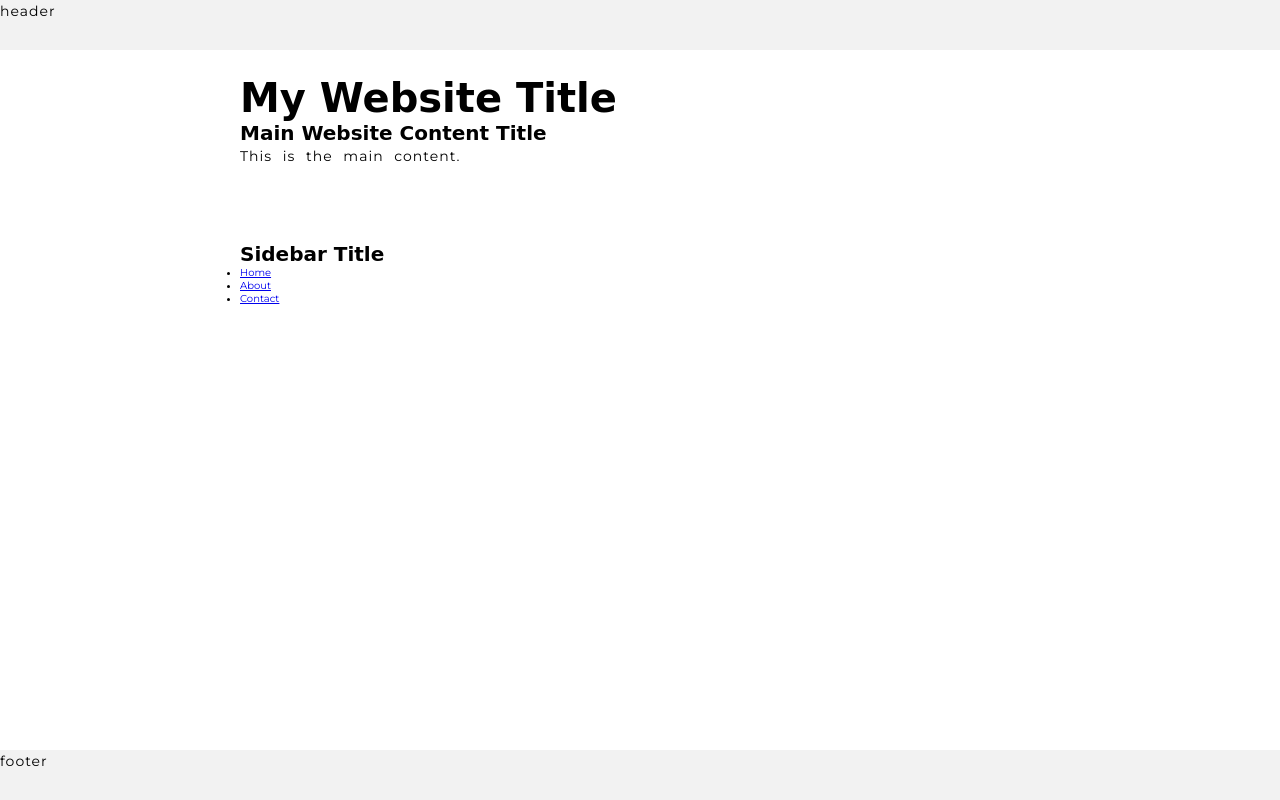
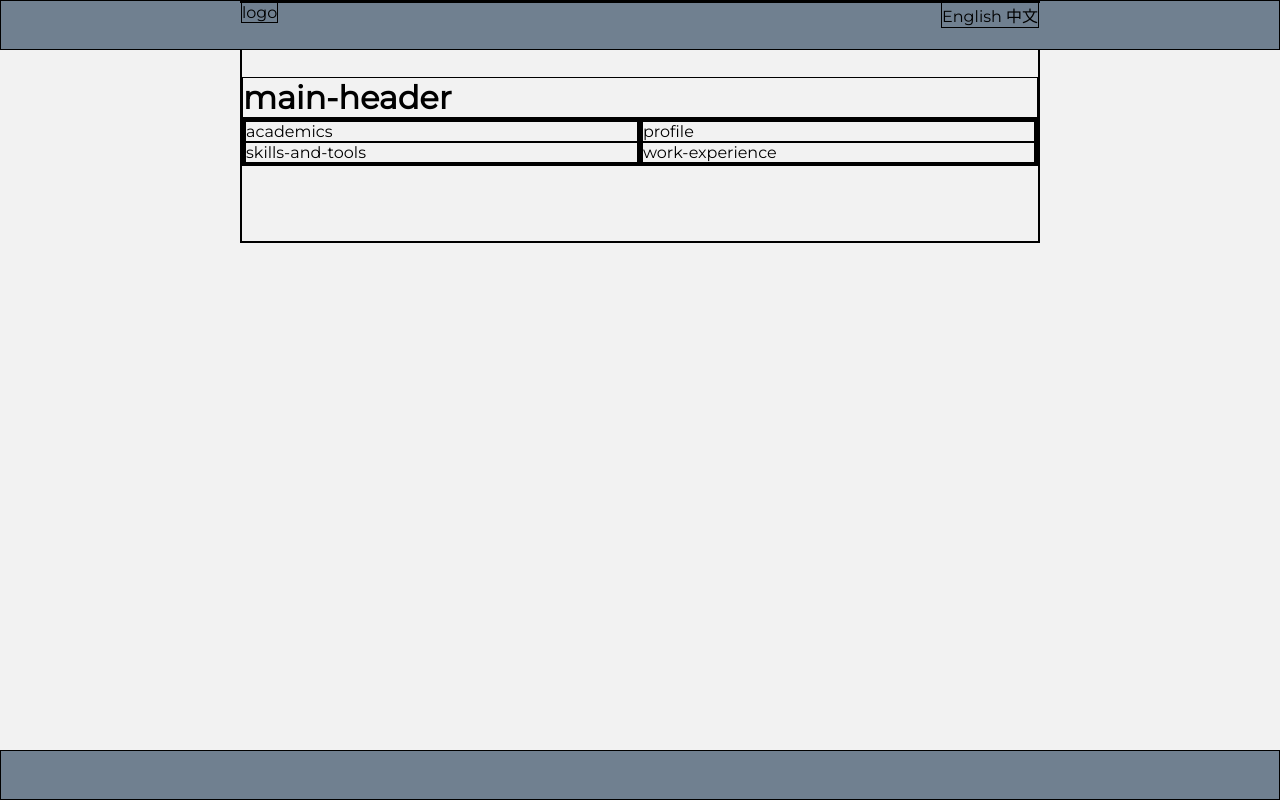
Before and after one commit to roziercd/roziercd.github.io, a plain HTML site: page index.html in a window 1280 px wide. Drawn offline with Linux system fonts and the light colour scheme; a web font is replaced by a local one.

Commit message:
Added basic flexbox css

```diff
--- a/css/style.css
+++ b/css/style.css
@@ -4,21 +4,108 @@
     box-sizing: border-box;
   }
 
-html {
-    font-size: 10px;
-    margin: 0;
+body {
+    background: #f2f2f2;
     font-family: 'Montserrat', sans-serif;
 }
 
-body {
-    width: 80%;
+div {
+    border: 0.5px solid black;
+}
+
+.main {
+    padding: 75px 0;
+}
+
+.row {
+  display: flex;
+  flex-direction: row;
+  flex-wrap: wrap;
+  width: 100%;
+}
+
+.column {
+  display: flex;
+  flex-direction: column;
+  flex-basis: 100%;
+  flex: 1;
+}
+
+.left {
+}
+
+.right {
+}
+
+.header {
+    position: fixed;
+    top: 0;
+    left: 0;
+    right: 0;
+    width: 100%;
+    height: 50px;
+    margin-bottom: 25px;
+    background: #708090;
+}
+
+.footer {
+    position: fixed;
+    bottom: 0;
+    left: 0;
+    right: 0;
+    width: 100%;
+    height:50px;
+    margin-top: 25px;
+    background: #708090;
+}
+
+.header-content, .footer-content  {
+    width: 97.5%;
     max-width: 800px;
     margin: 0 auto;
 }
 
-div {
-    display: block;
+.logo {
+    float: left;
 }
+
+.language {
+    float: right;
+}
+
+@media only screen and (max-width: 400px) {
+    .page {
+        width: 100%;
+        margin: 0 auto;
+    }
+    .column {
+        width: 100%;
+    }
+}
+
+@media only screen and (min-width: 401px) and (max-width: 960px) {
+    .page {
+        width: 83%;
+        margin: 0 auto;
+    }
+    .column {
+        width: 50%;
+    }
+}
+
+@media only screen and (min-width: 961px) {
+    .page {
+      width: 800px;
+      margin: 0 auto;
+    }
+    .column {
+      width: 50%;
+    }
+}
+
+
+
+/*
 
 h1 {
     font-size: 4rem;
@@ -37,34 +124,21 @@ h1, h2, h3 {
 }
 
 p {
-  font-size: 1.4rem;
-  line-height: 1.6;
-  word-spacing: 0.6rem;
-  letter-spacing: 0.1rem;
+  font-size: 1rem;
+  line-height: 1.3;
 }
 
-.header {
-    position: fixed;
-    top: 0;
-    left: 0;
-    right: 0;
-    width: 100%;
-    height:50px;
-    margin-bottom: 25px;
-    background: #f2f2f2;
-}
+*/
 
-.footer {
-    position: fixed;
-    bottom: 0;
-    left: 0;
-    right: 0;
-    width: 100%;
-    height:50px;
-    margin-top: 25px;
-    background: #f2f2f2;
-}
 
-.main {
-    padding:75px 0;
-}
+
+
+
+
+
+
+/*
+
+
+
+*/
--- a/index.html
+++ b/index.html
@@ -10,34 +10,54 @@
 
 <body>
 
-    <div class="wrap">
+    <div class="page">
 
         <div class="header">
-            <p>header</p>
+
+            <div class="header-content">
+
+                <div class="logo">
+                    <p>logo</p>
+                </div>
+
+                <div class="language">
+                    <p>English 中文</p>
+                </div>
+
+            </div>
+
         </div>
 
         <div class="main">
-            <div>
-                <h1>My Website Title</h1>
+
+            <div class="main-header">
+                <h1>main-header</h1>
             </div>
-            <h2>Main Website Content Title</h2>
-            <p>This is the main content.</p>
+
+            <div class="row">
+                <div class="column">
+                    <div class="left">
+                        <div class="academics">
+                            <p>academics</p>
+                        </div>
+                        <div class="skills-and-tools">
+                            <p>skills-and-tools</p>
+                        </div>
+                    </div>
+                </div>
+                <div class="column">
+                    <div class="right">
+                        <div class="profile">
+                            <p>profile</p>
+                        </div>
+                        <div class="work-experience">
+                            <p>work-experience</p>
+                        </div>
+                    </div>
+                </div>
+            </div>
+
         </div>
-
-        <aside>
-            <h2>Sidebar Title</h2>
-            <ul>
-                <li>
-                    <a href=#>Home</a>
-                </li>
-                <li>
-                    <a href=#>About</a>
-                </li>
-                <li>
-                    <a href=#>Contact</a>
-                </li>
-            </ul>
-        </aside>
 
     </div>
 
@@ -45,6 +65,62 @@
 
 <footer>
         <div class="footer">
-                <p>footer</p>
+
         </div>
 </footer>
+
+
+<!--
+<div class='some-page-wrapper'>
+  <div class='row'>
+    <div class='column'>
+      <div class='blue-column'>
+        Some Text in Column One
+      </div>
+    </div>
+    <div class='column'>
+      <div class='green-column'>
+        Some Text in Column Two
+      </div>
+    </div>
+  </div>
+</div>
+-->
+
+
+<!--
+
+Header
+* logo
+* language
+
+Main
+* main-header
+* right-column
+    * right-block
+        * profile
+            * profile-description
+        * work-expierience
+            * work-experience-01
+                * work-title
+                * work-subtitle
+                * work-description
+                * work-bullets
+            * work-experience-02
+                * ...
+            * work-experience-03
+                * ...
+* left-column
+    * left-block
+        * academics
+        * skills-and-tools
+        * certifications
+        * hobbies-and-interests
+
+Footer
+* contact-me
+    * linkedin
+    * skype
+    *
+
+-->
```
